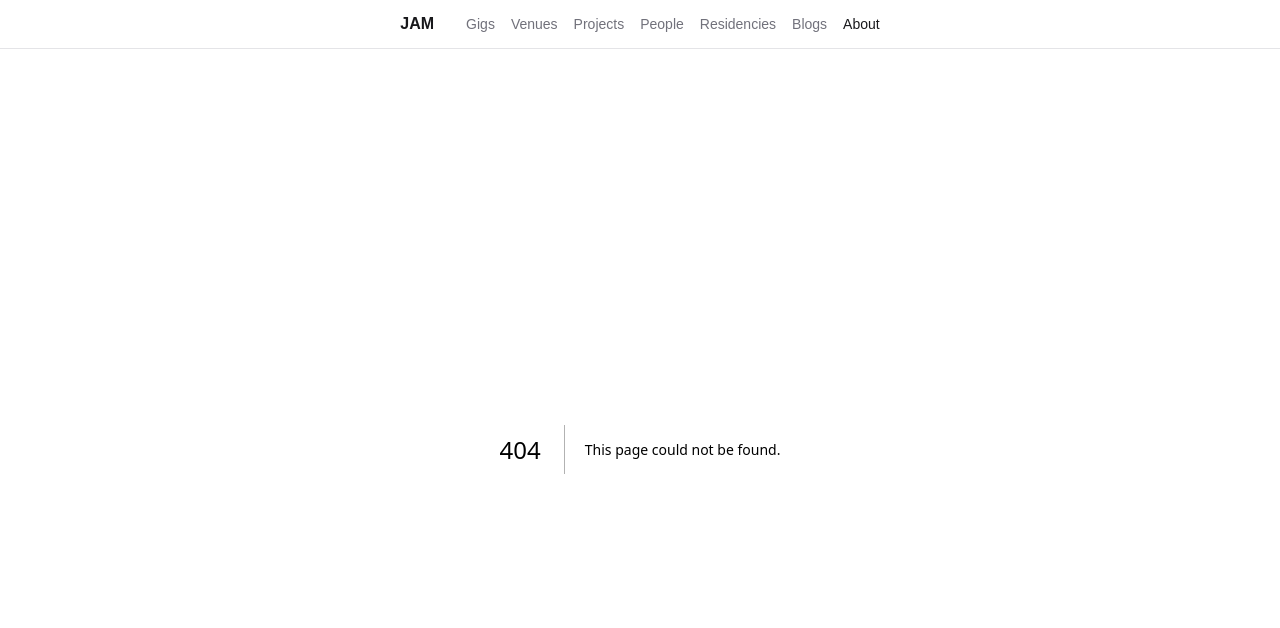
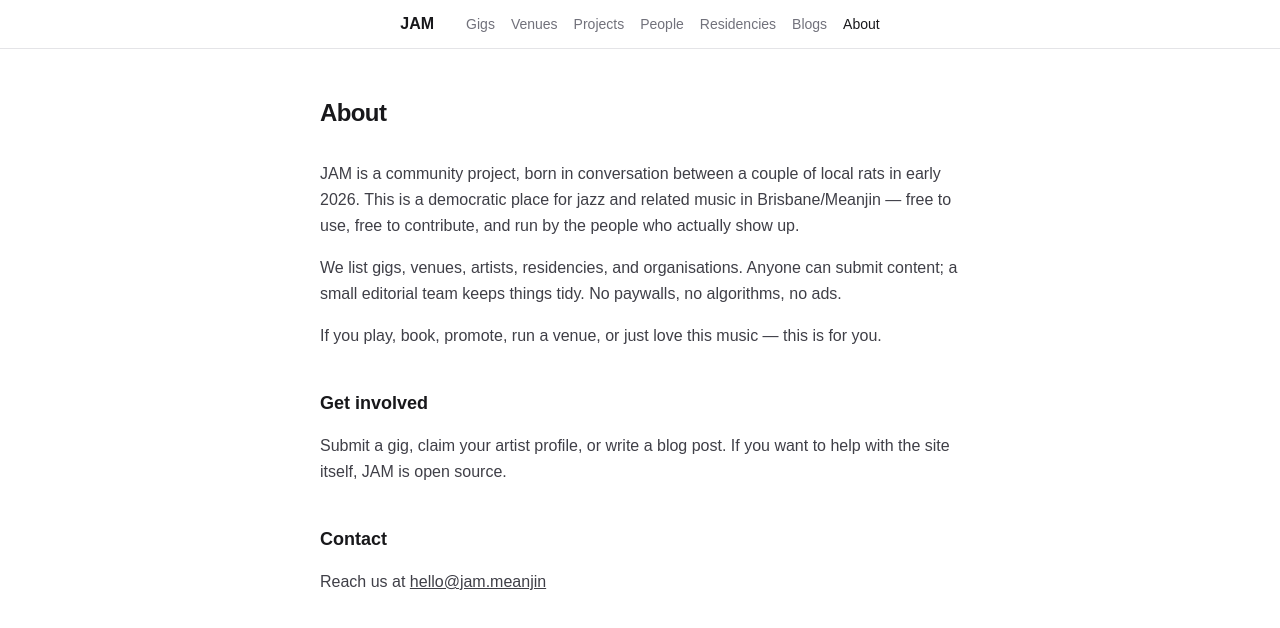
Before and after one commit to jevontrei/jam-vibe, a Next.js app: page /about in a window 1280 px wide. Before the commit this address had no page. Shown: the top 628 px of the page. Built offline with nearby package versions, Linux system fonts and the light colour scheme.

Commit message:
Add /about page

```diff
--- /dev/null
+++ b/src/app/about/page.tsx
@@ -0,0 +1,38 @@
+export const metadata = { title: "About — JAM" }
+
+export default function AboutPage() {
+  return (
+    <main className="mx-auto max-w-2xl px-4 py-12">
+      <h1 className="mb-8 text-2xl font-bold tracking-tight text-zinc-900">About</h1>
+
+      <div className="flex flex-col gap-4 leading-relaxed text-zinc-700">
+        <p>
+          JAM is a community project, born in conversation between a couple of local rats in early 2026.
+          This is a democratic place for jazz and related music in Brisbane/Meanjin — free to use,
+          free to contribute, and run by the people who actually show up.
+        </p>
+        <p>
+          We list gigs, venues, artists, residencies, and organisations. Anyone can submit content;
+          a small editorial team keeps things tidy. No paywalls, no algorithms, no ads.
+        </p>
+        <p>
+          If you play, book, promote, run a venue, or just love this music — this is for you.
+        </p>
+
+        <h2 className="mt-6 text-lg font-semibold text-zinc-900">Get involved</h2>
+        <p>
+          Submit a gig, claim your artist profile, or write a blog post. If you want to help with
+          the site itself, JAM is open source.
+        </p>
+
+        <h2 className="mt-6 text-lg font-semibold text-zinc-900">Contact</h2>
+        <p>
+          Reach us at{" "}
+          <a href="mailto:hello@jam.meanjin" className="underline hover:text-zinc-900">
+            hello@jam.meanjin
+          </a>
+        </p>
+      </div>
+    </main>
+  )
+}
```
